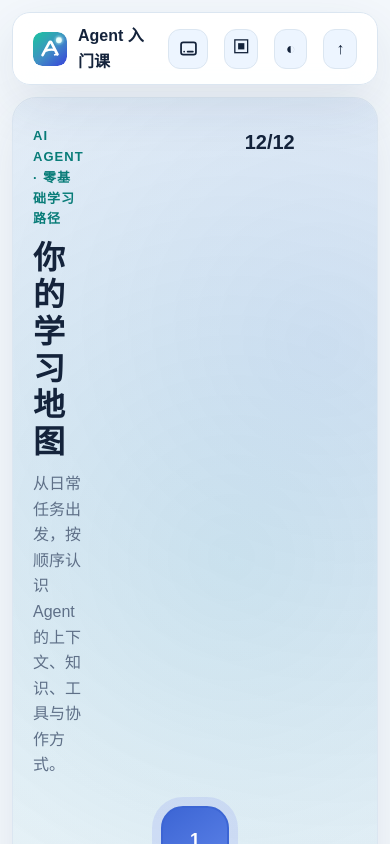
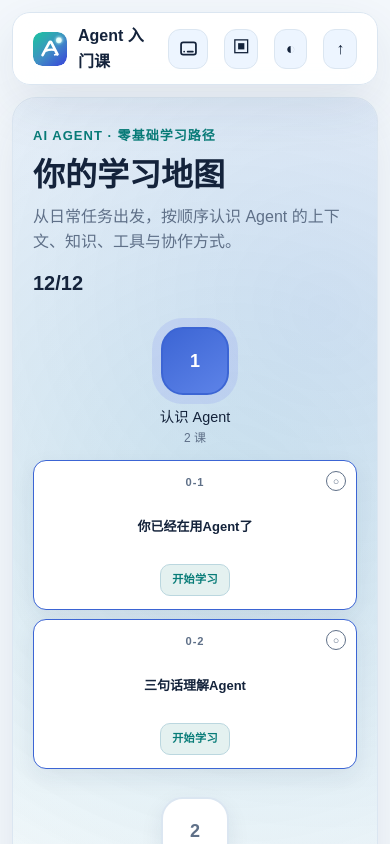
Before and after one commit to Songhonglei/ai-agent-learning, a React (Vite) app: page / in a window 390 px wide. Shown: the top 844 px of the page. Built offline with nearby package versions, Linux system fonts and the light colour scheme; no server answers.

Commit message:
Fix readable mobile map and record independent release verification

```diff
--- a/src/styles.css
+++ b/src/styles.css
@@ -3667,9 +3667,18 @@ h1 {
     display: block;
   }
 
+  .map-panel > .section-heading {
+    flex-direction: column;
+    gap: 12px;
+  }
+
   .map-heading-actions {
-    flex-basis: 100%;
-    justify-content: flex-start;
+    flex: 0 0 auto;
+    align-self: flex-start;
+  }
+
+  .map-count {
+    text-align: left;
   }
 
   .learning-path {
```
Also changed, not shown: 4 other files (tests, documents, lock files or other folders).
